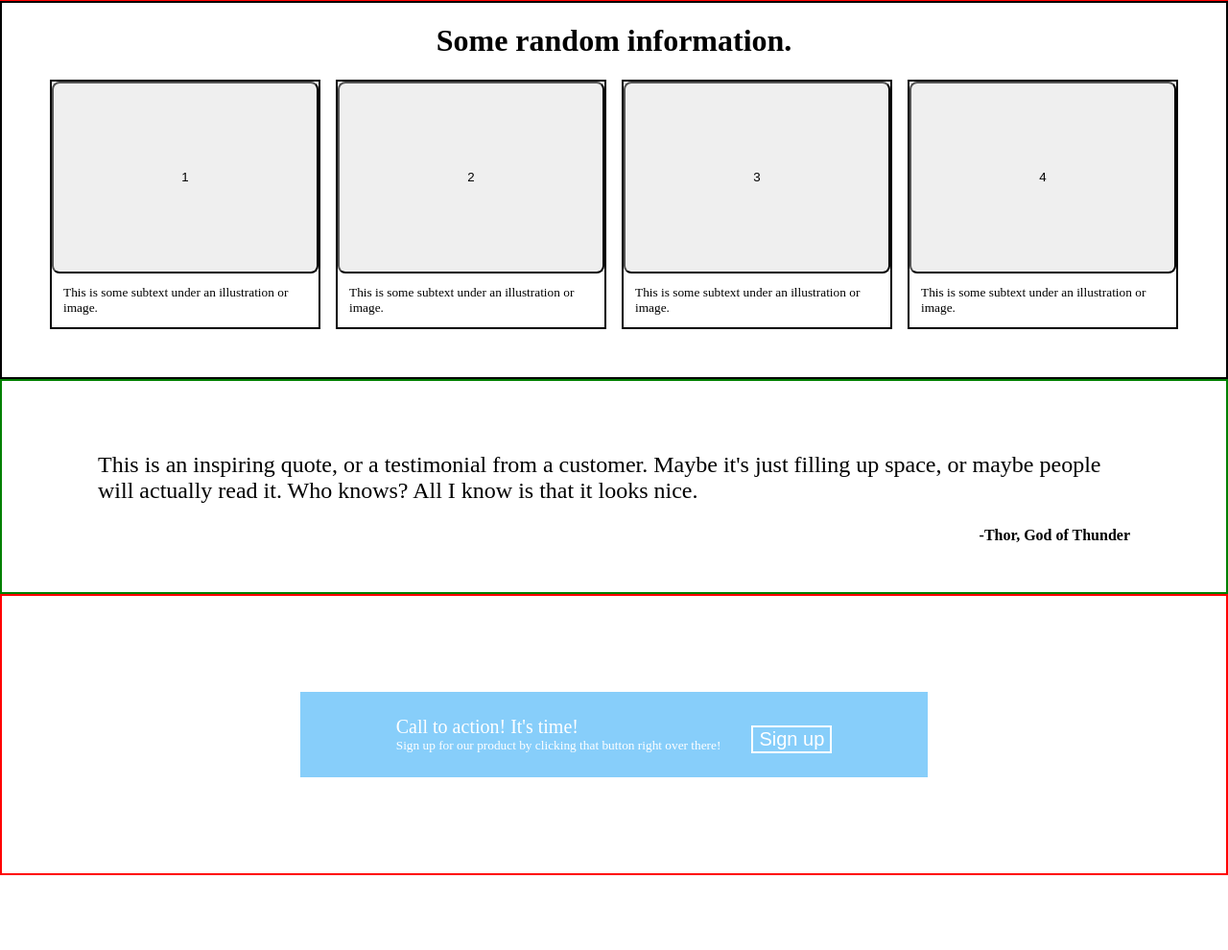
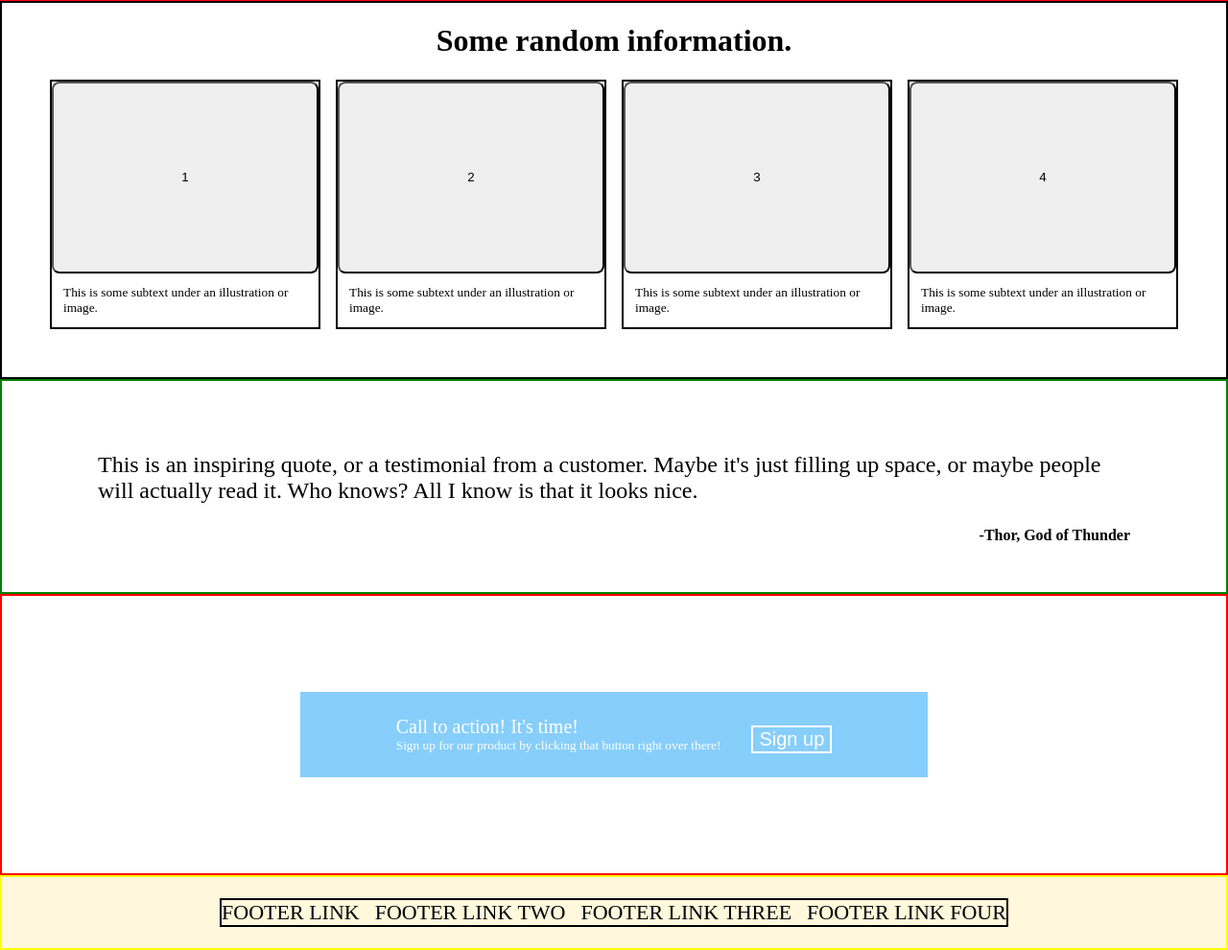
Before and after one commit to dannyCSStudent/landing-page, a plain HTML site: page index.html in a window 1280 px wide. Shown: the part 391-1381 px from the top of the page at 96% size. Before the commit the page ends 1303 px from the top, so only its background shows below. Drawn offline with Linux system fonts and the light colour scheme.

Commit message:
Built sixth layer of web page
Basic layout of sixth layer, which is also
the footer. Contains <ul>, <a> tags

Added <a>  tag to the first layer to make links.

```diff
--- a/index.html
+++ b/index.html
@@ -13,9 +13,9 @@
         <nav class="nav-bar">
             <strong>My Awesome Website</strong>
             <ul>
-                <li>SERVICES</li>
-                <li>PROJECTS</li>
-                <li>ABOUT</li>
+                <li><a>SERVICES</a></li>
+                <li><a>PROJECTS</a></li>
+                <li><a>ABOUT</a></li>
             </ul>
         </nav>
         <div class="layer-two">
@@ -88,6 +88,14 @@
             </div>
 
         </div>
+        <footer>
+            <ul>
+                <li><a>FOOTER LINK</a></li>
+                <li><a>FOOTER LINK TWO</a></li>
+                <li><a>FOOTER LINK THREE</a></li>
+                <li><a>FOOTER LINK FOUR</a></li>
+            </ul>
+        </footer>
     </div>
 </body>
 </html>
--- a/styles.css
+++ b/styles.css
@@ -34,8 +34,12 @@ nav ul {
     justify-content: flex-end;
     gap: 16px;
     padding-right: 100px;
+
+
+}
+
+nav ul a {
     cursor: pointer;
-
 }
 
 @media only screen and (max-width:768px) {
@@ -236,3 +240,31 @@ nav ul {
     }
 
 }
+
+/* -------------------------sixth layer---------------------------- */
+
+footer {
+    display: flex;
+    border: 2px solid yellow;
+    background-color: cornsilk;
+    justify-content: center;
+}
+
+footer ul {
+    display: flex;
+    list-style-type: none;
+    border: 2px solid black;
+    padding: 0;
+    gap: 16px;
+    font-size: 22px;
+}
+
+footer ul a {
+    cursor: pointer;
+}
+@media only screen and (max-width:768px) {
+    footer ul {
+        flex-direction: column;
+        align-items: center;
+    }
+}
```
